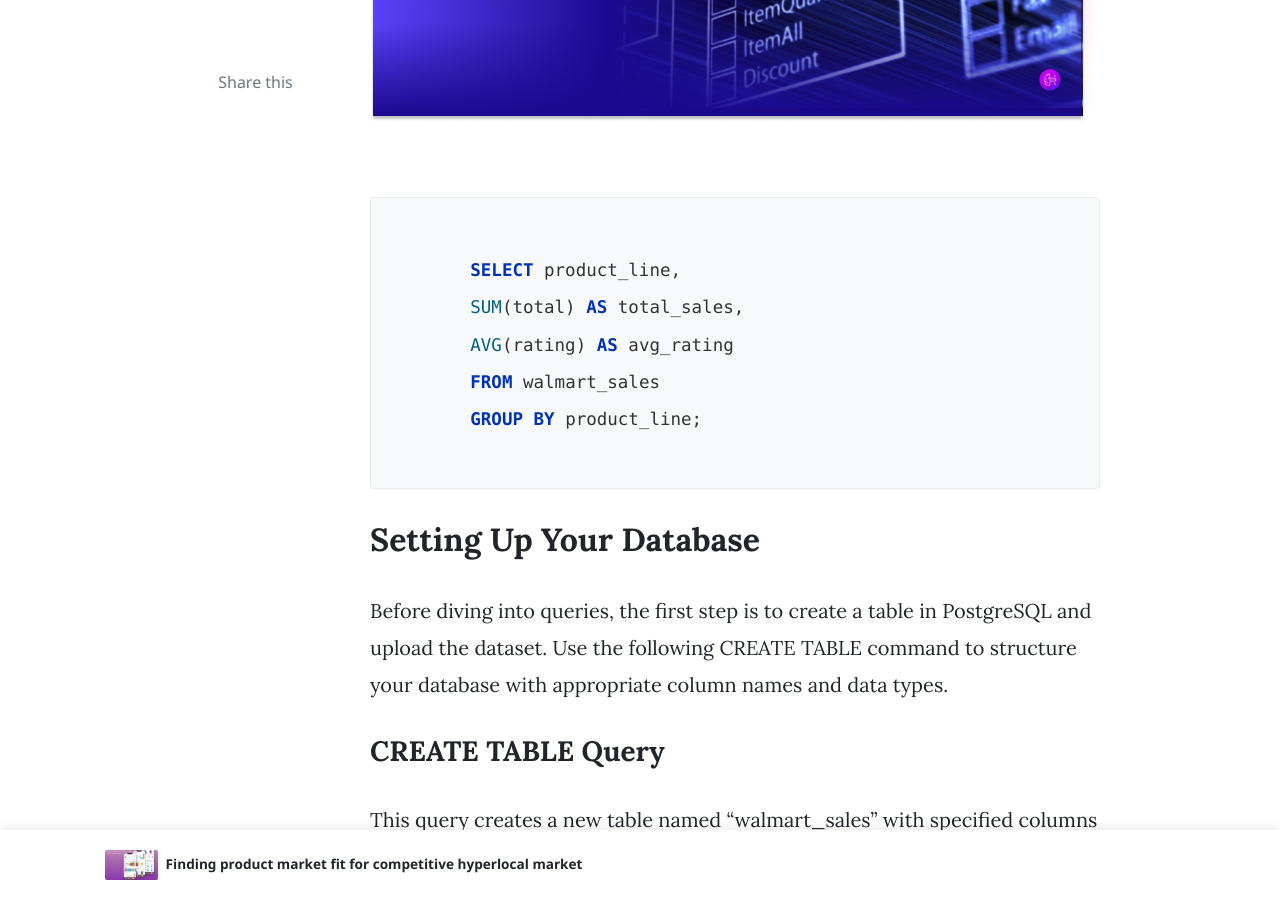
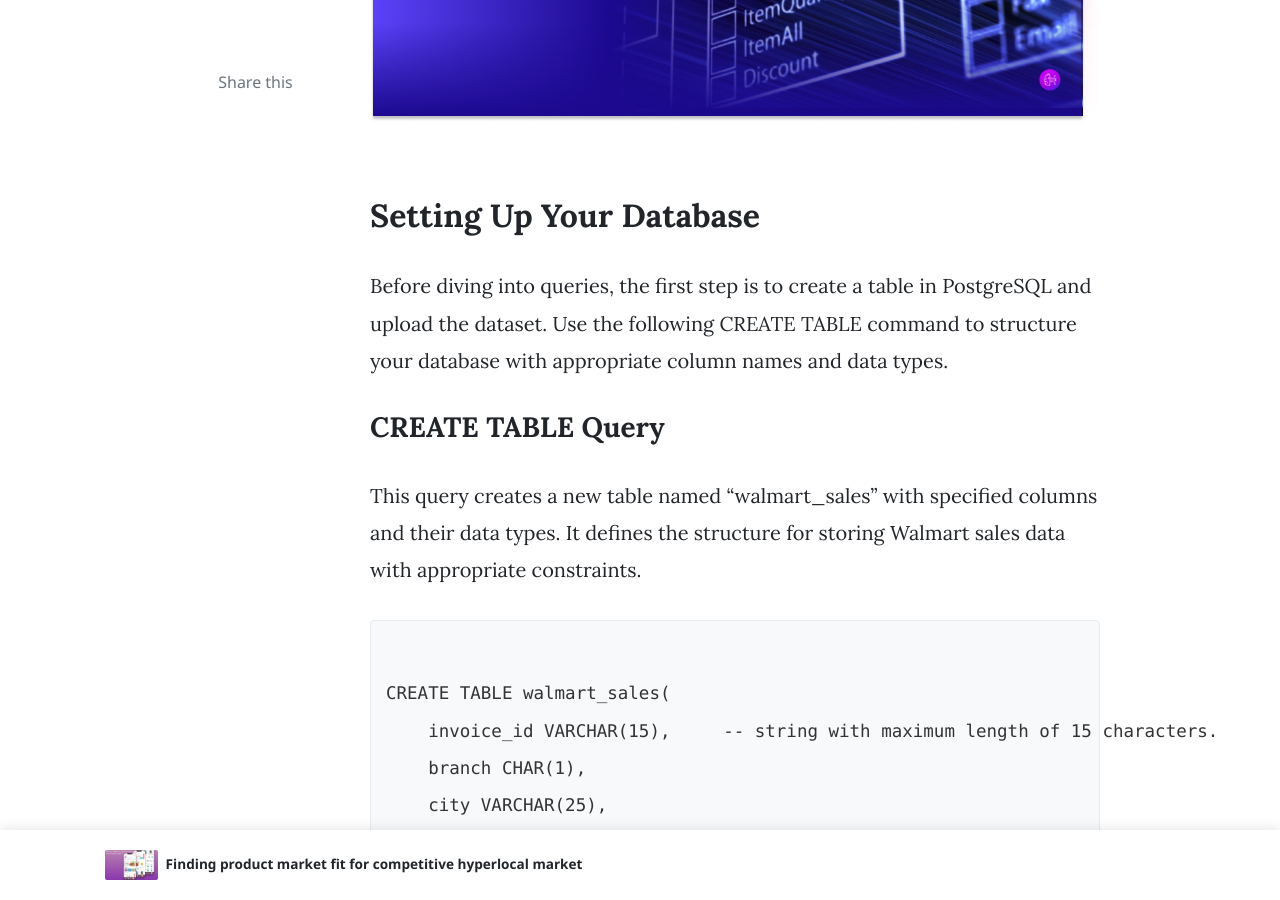
Before and after one commit to sneha-kataria/blog, a Jekyll site: the page built from _posts/product-management/2025-02-15-data-analysis-using-sql.md, in a window 1280 px wide and 900 px high, scrolled down 1328 px. Built offline with Jekyll 4.4.1, drawn with Linux system fonts in a browser that asks for light colours; nearby versions of some CDN libraries; comment, search, counter and statistics services are not loaded; some of the changed text lies outside the part shown.

Commit message:
Fixing the sql.

```diff
--- a/_posts/product-management/2025-02-15-data-analysis-using-sql.md
+++ b/_posts/product-management/2025-02-15-data-analysis-using-sql.md
@@ -42,16 +42,6 @@
     color: #00627A;
 }
 </style>
-
-<div class="sql-container">
-    <code id="sql-code" class="sql-code">
-        SELECT product_line,
-        SUM(total) as total_sales,
-        AVG(rating) as avg_rating
-        FROM walmart_sales
-        GROUP BY product_line;
-    </code>
-</div>
 
 
 ## Setting Up Your Database
@@ -113,6 +103,17 @@
 </code>
 </div>
 
+
+
+<div class="sql-container">
+    <code id="sql-code" class="sql-code">
+        SELECT product_line,
+        SUM(total) as total_sales,
+        AVG(rating) as avg_rating
+        FROM walmart_sales
+        GROUP BY product_line;
+    </code>
+</div>
 **Result:**
 
 ![img.png](/blog/assets/images/sql_data_analysis/Q1.png)
```
